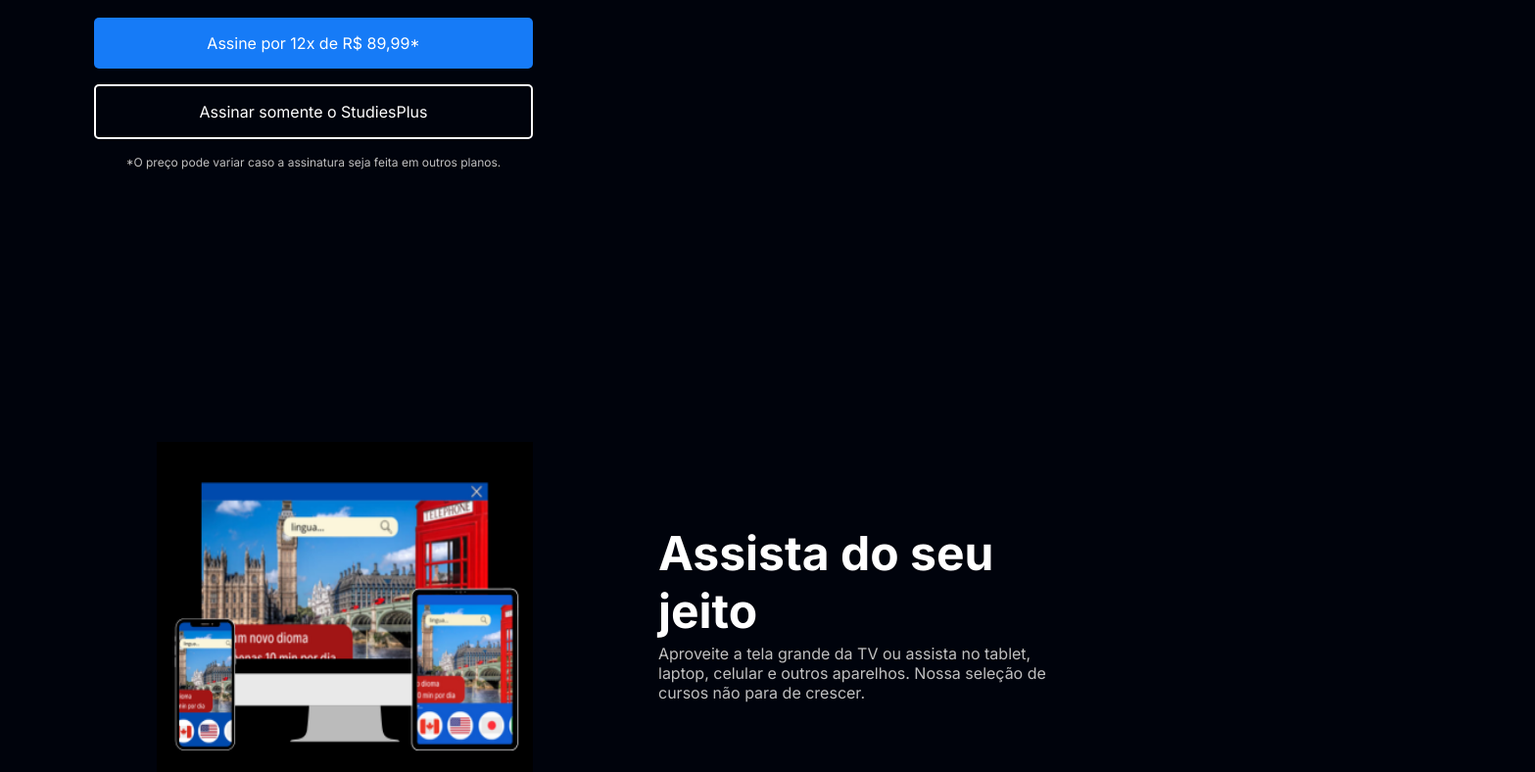
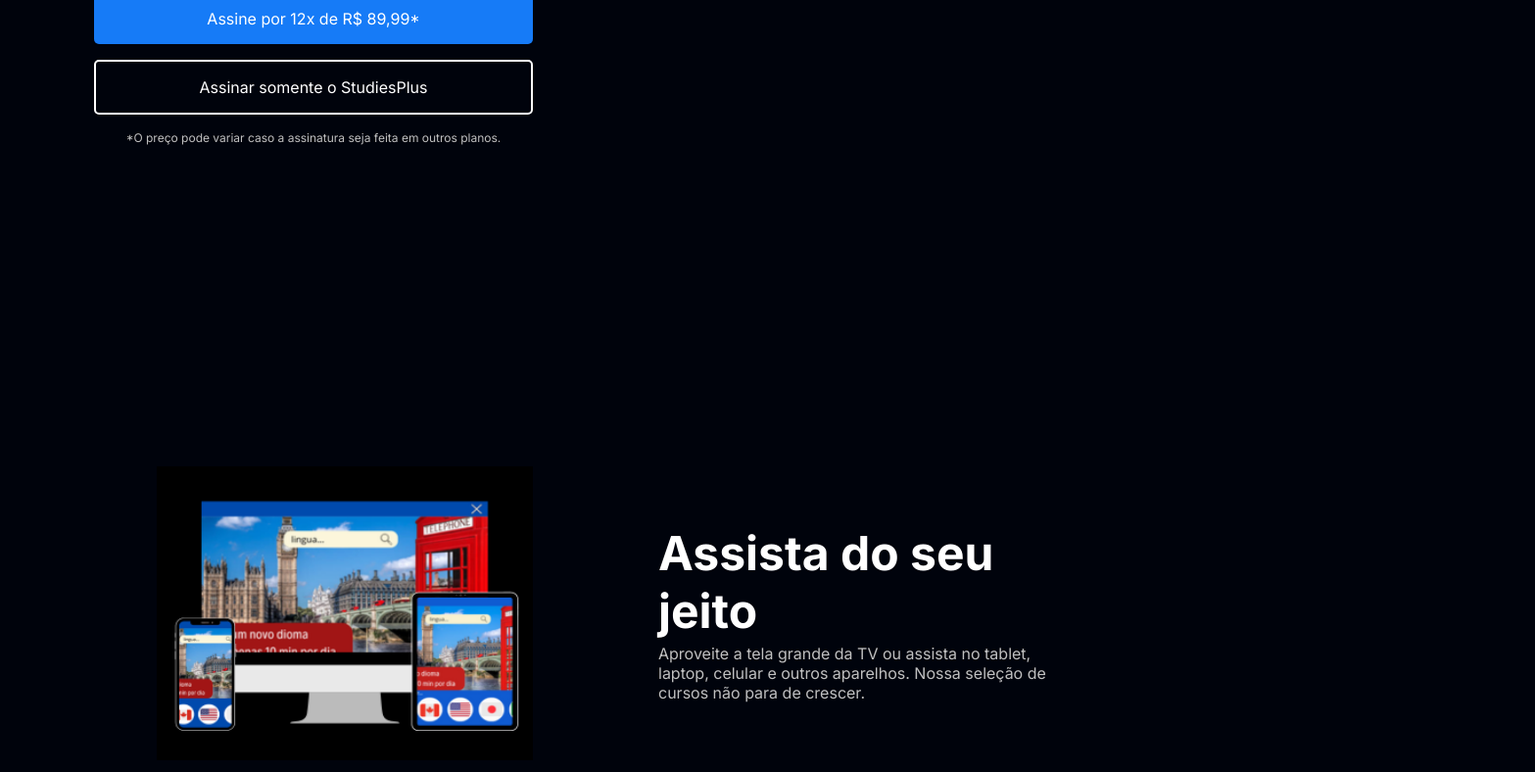
Before and after one commit to erikito99/catalago__linguas, a plain HTML site: page index.html in a window 1280 px wide. Shown: the part 574-1362 px from the top of the page at 98% size, 1567 px wide, since content can reach past the window. Drawn offline with Linux system fonts and the light colour scheme.

Commit message:
Update styles.css

```diff
--- a/styles.css
+++ b/styles.css
@@ -154,6 +154,6 @@ body {
     color: var(--cor-de-fundo);
 }
 img{
-    height: 350px;
-    wiiddth:500px;
+    height: 300px;
+    wiiddth:450px;
 }
```
